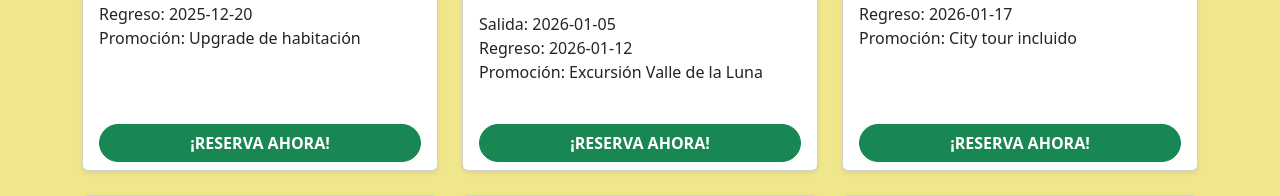
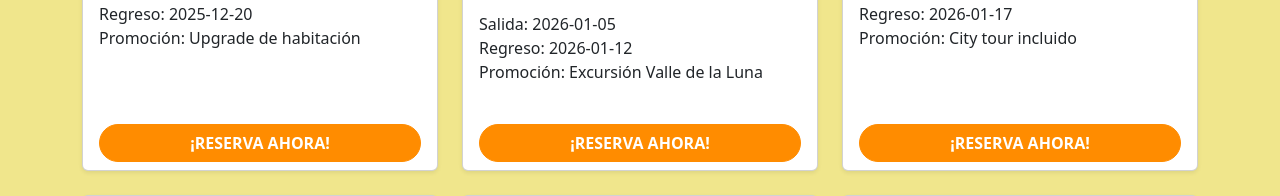
Before and after one commit to nahipereyra/olimpiadas_prog, a PHP site: page / in a window 1280 px wide. Shown: the part 2133-2329 px from the top of the page. Run offline with PHP 8.4, Linux system fonts and the light colour scheme; data comes from the database, SQL or seed files in the repository; data that the repository does not hold is empty.

Commit message:
color de botones

```diff
--- a/index.css
+++ b/index.css
@@ -110,3 +110,8 @@ h1 {
 .demas {
     background: #F0E68C;
 }
+
+.btn.btn-success {
+    background-color: #FF8C00 ;
+    border-color: #FF8C00 ;
+}
--- a/index.php
+++ b/index.php
@@ -58,11 +58,14 @@ $paquetes = $conexion->query("SELECT * FROM EMPRESAviajes.PAQUETEVIAJE");
                                     Promoción: <?= $paquete['promos'] ?>
                                 </p>
                             </div>
-                            <div class="card-footer bg-transparent border-0 mt-3">
-                                <a href="detalle.php?id=<?= $paquete['id_paquete'] ?>"
-                                    class="btn btn-success w-100 fw-bold rounded-pill">
-                                    ¡RESERVA AHORA!
-                                </a>
+
+                            <div class="boton">
+                                <div class="card-footer bg-transparent border-0 mt-3">
+                                    <a href="detalle.php?id=<?= $paquete['id_paquete'] ?>"
+                                        class="btn btn-success w-100 fw-bold rounded-pill">
+                                        ¡RESERVA AHORA!
+                                    </a>
+                                </div>
                             </div>
                         </div>
                     </div>
```
